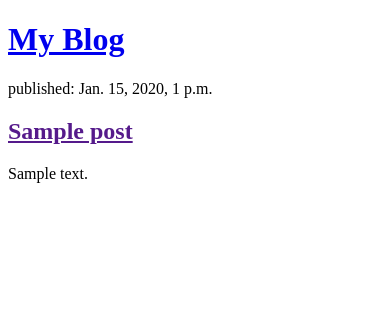
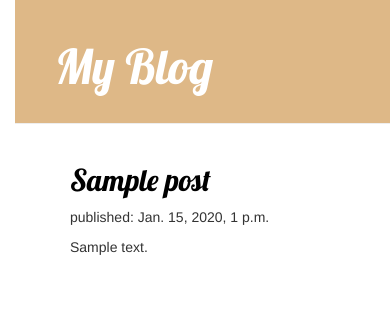
Before and after one commit to MsMutinda/Django-Blog, a Django app: page / in a window 390 px wide. Shown: the top 326 px of the page. Run offline with Django 3.2, Linux system fonts and the light colour scheme; tables that the repository leaves empty hold one stand-in row (values such as "Sample post"); some libraries are stand-ins or nearby versions.

Commit message:
Style and extend templates

```diff
--- /dev/null
+++ b/mysite/myblog/static/css/myblog.css
@@ -0,0 +1,55 @@
+.page-header {
+    background-color: #deb887;
+    margin-top: 0;
+    padding: 20px 20px 20px 40px;
+}
+
+.page-header h1, .page-header h1 a, .page-header h1 a:visited, .page-header h1 a:active {
+    color: #ffffff;
+    font-size: 36pt;
+    text-decoration: none;
+}
+
+.content {
+    margin-left: 40px;
+}
+
+h1, h2, h3, h4 {
+    font-family: 'Lobster', cursive;
+}
+
+.date {
+    color: #828282;
+}
+
+.save {
+    float: right;
+}
+
+.post-form textarea, .post-form input {
+    width: 100%;
+}
+
+.top-menu, .top-menu:hover, .top-menu:visited {
+    color: #ffffff;
+    float: right;
+    font-size: 26pt;
+    margin-right: 20px;
+}
+
+.post {
+    margin-bottom: 70px;
+}
+
+.post h2 a, .post h2 a:visited {
+    color: #000000;
+}
+
+h1 a, h2 a {
+    color: #FF8833;
+    font-family: Lobster;
+}
+
+body {
+    padding-left: 15px;
+}
--- /dev/null
+++ b/mysite/myblog/templates/myblog/base.html
@@ -0,0 +1,28 @@
+<!DOCTYPE html>
+{% load static %}
+<html lang="en">
+<head>
+    <meta charset="UTF-8">
+    <!--import bootstrap-->
+    <link rel="stylesheet" href="//maxcdn.bootstrapcdn.com/bootstrap/3.2.0/css/bootstrap.min.css">
+    <link rel="stylesheet" href="//maxcdn.bootstrapcdn.com/bootstrap/3.2.0/css/bootstrap-theme.min.css">
+    <!--import the Lobster font from Google fonts -->
+    <link href="//fonts.googleapis.com/css?family=Lobster&subset=latin,latin-ext" rel="stylesheet" type="text/css">
+   <!-- # link to the local CSS file myblog.css -->
+    <link rel="stylesheet" href="{% static 'css/myblog.css' %}">
+
+    <title>Title</title>
+</head>
+<body><div class="page-header">
+        <h1><a href="/"> My Blog</a></h1>
+    </div>
+    <div class="content container">
+        <div class="row">
+            <div class="col-md-8">
+            {% block content %}
+            {% endblock %}
+            </div>
+        </div>
+    </div>
+</body>
+</html>
--- a/mysite/myblog/templates/myblog/post_list.html
+++ b/mysite/myblog/templates/myblog/post_list.html
@@ -1,21 +1,11 @@
-<!DOCTYPE html>
-<html lang="en">
-<head>
-    <meta charset="UTF-8">
-    <title>Title</title>
-</head>
-<body>
-<div>   <h1><a href="/"> My Blog</a></h1>   </div>
+{% extends 'myblog/base.html' %}
 
-{% for post in posts %}
-
-     <div>
-        <p>published: {{ post.published_date }}</p>
-        <h2><a href="">{{ post.title }}</a></h2>
-        <p>{{ post.text|linebreaksbr }}</p>
-    </div>
-
-{% endfor %}
-
-</body>
-</html>
+{% block content %}
+    {% for post in posts %}
+        <div class="post">
+            <h2><a href="">{{ post.title }}</a></h2>
+            <p>published: {{ post.published_date }}</p>
+            <p>{{ post.text|linebreaksbr }}</p>
+        </div>
+    {% endfor %}
+{% endblock %}
```
